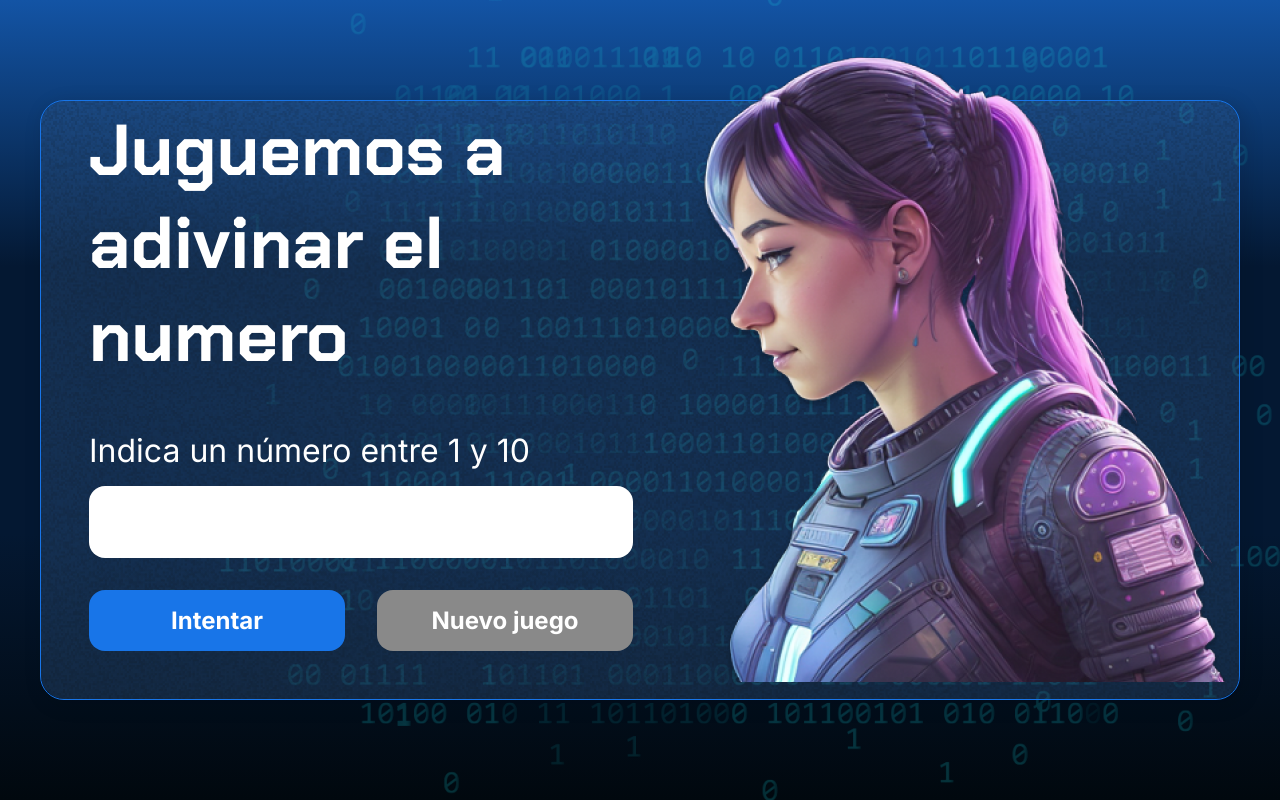
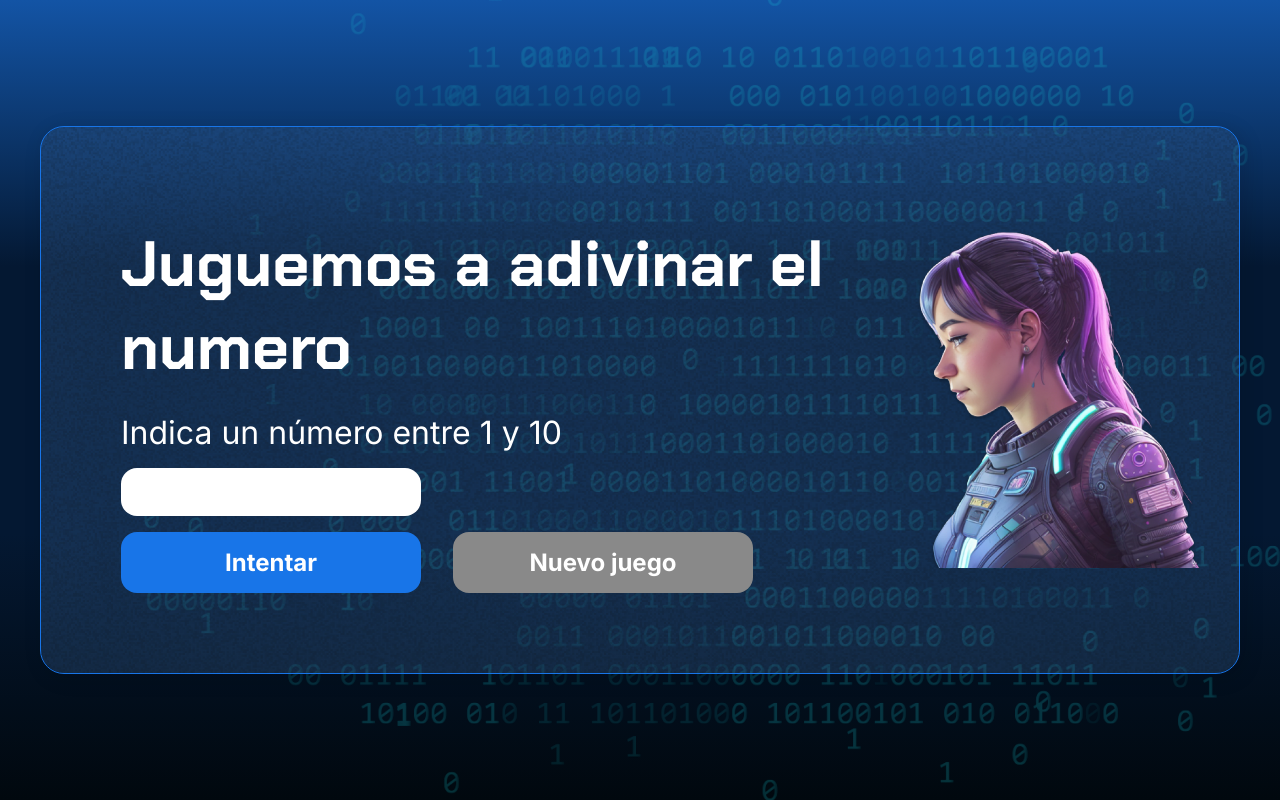
Before and after one commit to FACUU04/JSGAME, a plain HTML site: page index.html in a window 1280 px wide. Drawn offline with Linux system fonts and the light colour scheme.

Commit message:
volviendolo flexible a diferentes pantallas

```diff
--- a/app.js
+++ b/app.js
@@ -1,3 +1,21 @@
+window.addEventListener('resize', function() {
+    ajustarTamaño();
+});
+
+function ajustarTamaño() {
+    const width = window.innerWidth;
+    const container = document.querySelector('.container');
+
+    if (width < 768) {
+        container.style.flexDirection = 'column';
+    } else {
+        container.style.flexDirection = 'row';
+    }
+}
+
+ajustarTamaño();  // Llamar a la función para el tamaño inicial
+
+
 let numeroSecreto = 0;
 let intentos = 0;
 let listaNumerosSorteados = [];
--- a/index.html
+++ b/index.html
@@ -1,5 +1,5 @@
 <!DOCTYPE html>
-<html lang="pt-br">
+<html lang="es-arg">
 
 <head>
     <meta charset="UTF-8">
--- a/style.css
+++ b/style.css
@@ -7,12 +7,12 @@
 
 body {
     background: linear-gradient(#1354A5 0%, #041832 33.33%, #041832 66.67%, #01080E 100%);
-    height: 100vh;
+    min-height: 100vh;
     display: flex;
     align-items: center;
     justify-content: center;
+    padding: 1rem;
 }
-
 
 body::before {
     background-image: url("img/code.png");
@@ -27,41 +27,46 @@ body::before {
 }
 
 .container {
-    width: 1200px;
-    height: 600px;
+    width: 100%;
+    max-width: 1200px;
+    height: auto;
     display: flex;
+    flex-direction: column;
     align-items: center;
-    justify-content: space-between;
+    justify-content: center;
     border-radius: 24px;
     border: 1px solid #1875E8;
     box-shadow: 4px 4px 20px 0px rgba(1, 8, 14, 0.15);
     background-image: url("img/Ruido.png");
     background-size: 100% 100%;
+    padding: 2rem;
     position: relative;
 }
 
-
 .container__contenido {
+    width: 100%;
     display: flex;
+    flex-direction: column;
     align-items: center;
-    position: absolute;
-    bottom: 0;
 }
 
 .container__informaciones {
     flex: 1;
-    padding: 3rem;
+    width: 100%;
+    padding: 2rem 0;
+    text-align: center;
 }
 
 .container__boton {
     border-radius: 16px;
     background: #1875E8;
-    padding: 16px 24px;
-    width: 100%;
-    font-size: 24px;
+    padding: 1rem 2rem;
+    font-size: 1.5rem;
     font-weight: 700;
     border: none;
-    margin-top: 2rem;
+    margin-top: 1rem;
+    width: 100%;
+    max-width: 300px;
 }
 
 .container__boton:disabled {
@@ -69,35 +74,34 @@ body::before {
 }
 
 .container__texto {
-    margin: 16px 0 16px 0;
-}
-
-.container__texto-azul {
-    color: #1875E8;
+    margin: 1rem 0;
 }
 
 .container__input {
     width: 100%;
-    height: 72px;
+    max-width: 300px;
+    height: 3rem;
     border-radius: 16px;
     background-color: #FFF;
     border: none;
     color: #1875E8;
-    padding: 2rem;
-    font-size: 24px;
+    padding: 1rem;
+    font-size: 1.5rem;
     font-weight: 700;
     font-family: 'Inter', sans-serif;
 }
 
 .container__botones {
     display: flex;
-    gap: 2em;
+    flex-direction: column;
+    gap: 1rem;
+    width: 100%;
 }
 
 h1 {
     font-family: 'Chakra Petch', sans-serif;
-    font-size: 72px;
-    padding-bottom: 3rem;
+    font-size: 2.5rem;
+    padding-bottom: 1.5rem;
 }
 
 p,
@@ -106,6 +110,41 @@ button {
 }
 
 .texto__parrafo {
-    font-size: 32px;
+    font-size: 1.5rem;
     font-weight: 400;
 }
+
+.container__imagen-persona {
+    width: 100%;
+    max-width: 300px;
+    height: auto;
+    margin-top: 2rem;
+}
+
+@media (min-width: 768px) {
+    .container__contenido {
+        flex-direction: row;
+    }
+
+    .container__informaciones {
+        padding: 3rem;
+        text-align: left;
+    }
+
+    .container__botones {
+        flex-direction: row;
+        gap: 2rem;
+    }
+
+    h1 {
+        font-size: 4rem;
+    }
+
+    .texto__parrafo {
+        font-size: 2rem;
+    }
+
+    .container__imagen-persona {
+        margin-top: 0;
+    }
+}
```
